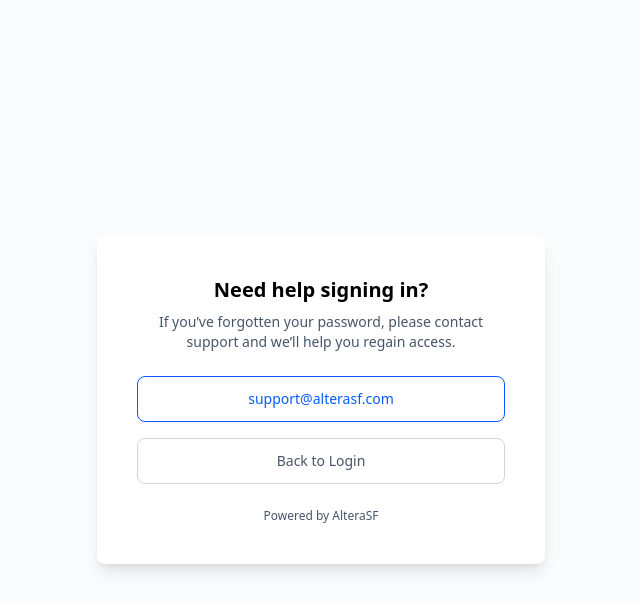
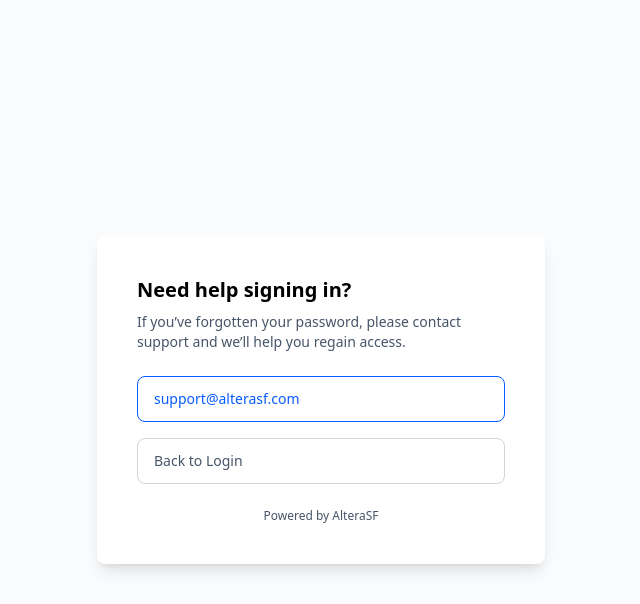
Before and after one commit to nworley97/resume-audit-sandbox, a Flask app: page /1/forgot in a window 1280 px wide. Shown: the top 604 px of the page, without its empty margins (319-959 px from the left). Run offline with Flask 3, Linux system fonts and the light colour scheme; data that the repository does not hold is empty; style sheets or scripts are compiled from the project's sources; parts of the project's set-up code (start-up, migrations or seed data) failed here and were passed over.

Commit message:
Fixing sizing

```diff
--- a/templates/forgot.html
+++ b/templates/forgot.html
@@ -1,10 +1,10 @@
 {% extends "base_auth.html" %}
 {% block title %}Forgot Password - ALTERA{% endblock %}
 {% block content %}
-<div class="w-full max-w-md bg-white shadow-lg rounded-lg p-10 text-center">
+<div class="w-full max-w-md bg-white shadow-lg rounded-lg p-10">
   <!-- Title -->
-  <h2 class="text-xl font-semibold mb-2">Need help signing in?</h2>
-  <p class="text-sm text-slate mb-6">
+  <h2 class="text-xl font-semibold mb-2 text-left">Need help signing in?</h2>
+  <p class="text-sm text-slate mb-6 text-left">
     If you’ve forgotten your password, please contact support and we’ll help you regain access.
   </p>
 
@@ -27,7 +27,7 @@
   </a>
 
   <!-- Footer -->
-  <div class="mt-6 text-xs text-slate">
+  <div class="mt-6 text-xs text-slate text-center">
     Powered by AlteraSF
   </div>
 </div>
```
